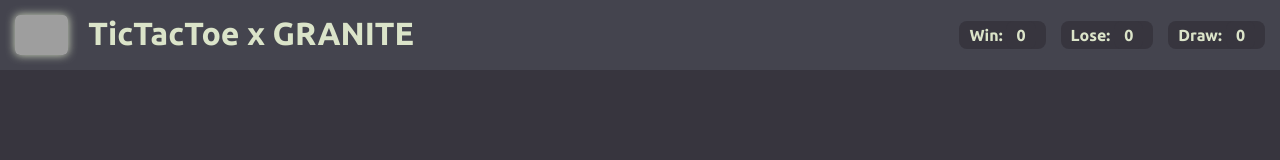
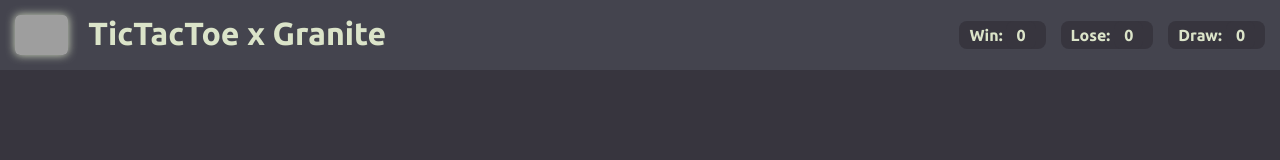
Before and after one commit to rioferdiansyah/TicTacToe, a plain HTML site: page index.html in a window 1280 px wide. Shown: the top 160 px of the page. Drawn offline with nearby package versions, Linux system fonts and the light colour scheme; grey boxes are pictures that could not be loaded.

Commit message:
Update index.html

```diff
--- a/index.html
+++ b/index.html
@@ -18,7 +18,7 @@
         <div class="title">
             <img src="https://static.vecteezy.com/system/resources/previews/015/304/829/original/tic-tac-toe-game-symbol-icon-in-line-style-design-isolated-on-white-background-editable-stroke-free-vector.jpg"
                 alt="logo">
-            <h1>TicTacToe x GRANITE</h1>
+            <h1>TicTacToe x Granite</h1>
         </div>
         <div class="scoreboard">
             <span>Win: <span id="winCount">0</span></span>
```
